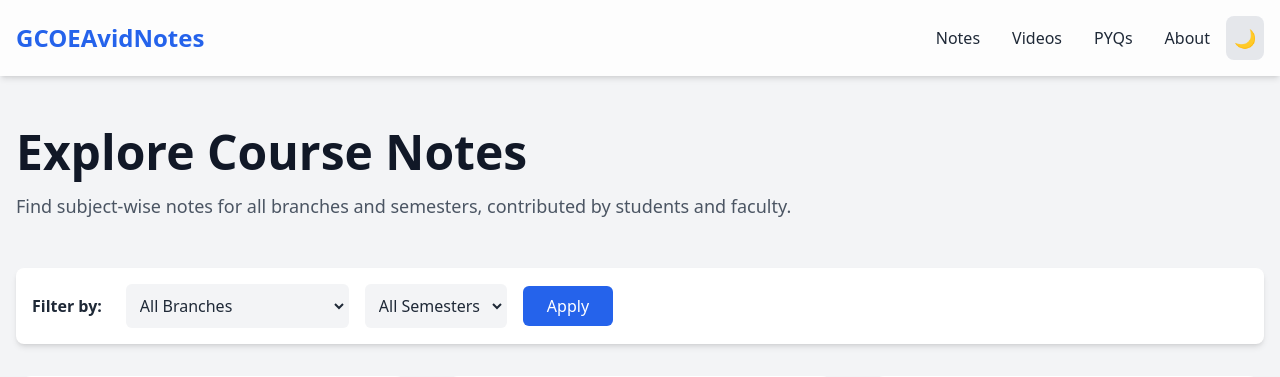
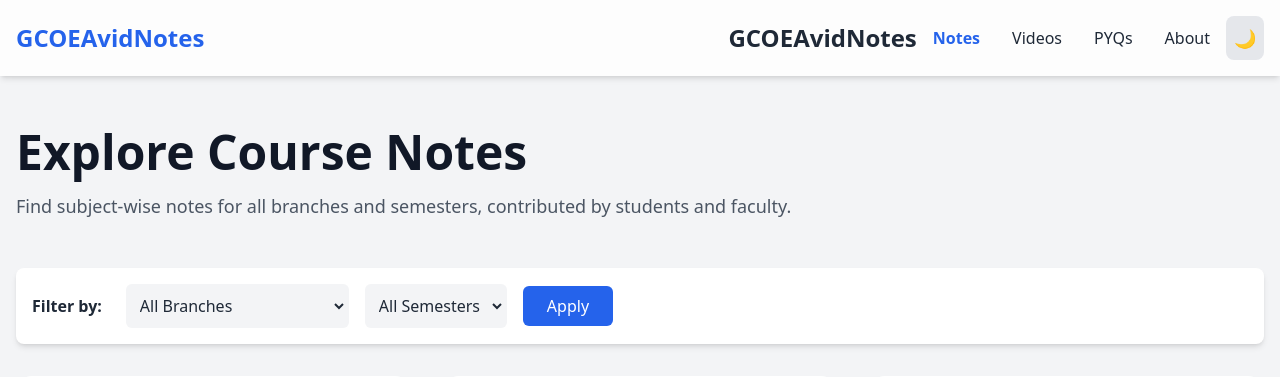
Before and after one commit to shraddheydukare96-bit/GCOEAvidNotes, a Django app: template templates/notes.html in a window 1280 px wide. Shown: the top 377 px of the page. Run offline with Django 5.2, Linux system fonts and the light colour scheme; the template is opened without the code that fills it, so the values that code supplies are empty; some libraries are stand-ins or nearby versions.

Commit message:
Update notes.html

```diff
--- a/templates/notes.html
+++ b/templates/notes.html
@@ -15,11 +15,12 @@
     <div class="max-w-7xl mx-auto flex items-center justify-between p-4">
       <a href="index.html" class="text-2xl font-bold text-blue-600 dark:text-blue-400">GCOEAvidNotes</a>
       <div class="flex items-center space-x-4">
-        <nav class="hidden md:flex space-x-8 font-medium">
-  <a href="notes.html" class="hover:text-blue-600 dark:hover:text-blue-400 transition-colors">Notes</a>
-  <a href="videos.html" class="hover:text-blue-600 dark:hover:text-blue-400 transition-colors">Videos</a>
-  <a href="pyqs.html" class="hover:text-blue-600 dark:hover:text-blue-400 transition-colors">PYQs</a>
-  <a href="#" class="hover:text-blue-600 dark:hover:text-blue-400 transition-colors">About</a>
+       <a href="{% url 'home' %}" class="text-2xl font-bold ...">GCOEAvidNotes</a>
+
+<nav class="hidden md:flex space-x-8 font-medium">
+  <a href="{% url 'notes' %}" class="text-blue-600 dark:text-blue-400 font-semibold">Notes</a> <a href="{% url 'videos' %}" class="hover:text-blue-600 ...">Videos</a>
+  <a href="{% url 'pyqs' %}" class="hover:text-blue-600 ...">PYQs</a>
+  <a href="{% url 'about' %}" class="hover:text-blue-600 ...">About</a>
 </nav>
         <button id="theme-toggle" class="p-2 rounded-lg bg-gray-200 dark:bg-gray-700 text-lg">🌙</button>
         <button id="menu-btn" class="md:hidden"><svg xmlns="http://www.w3.org/2000/svg" class="h-6 w-6" fill="none" viewBox="0 0 24 24" stroke="currentColor"><path stroke-linecap="round" stroke-linejoin="round" stroke-width="2" d="M4 6h16M4 12h16M4 18h16" /></svg></button>
```
